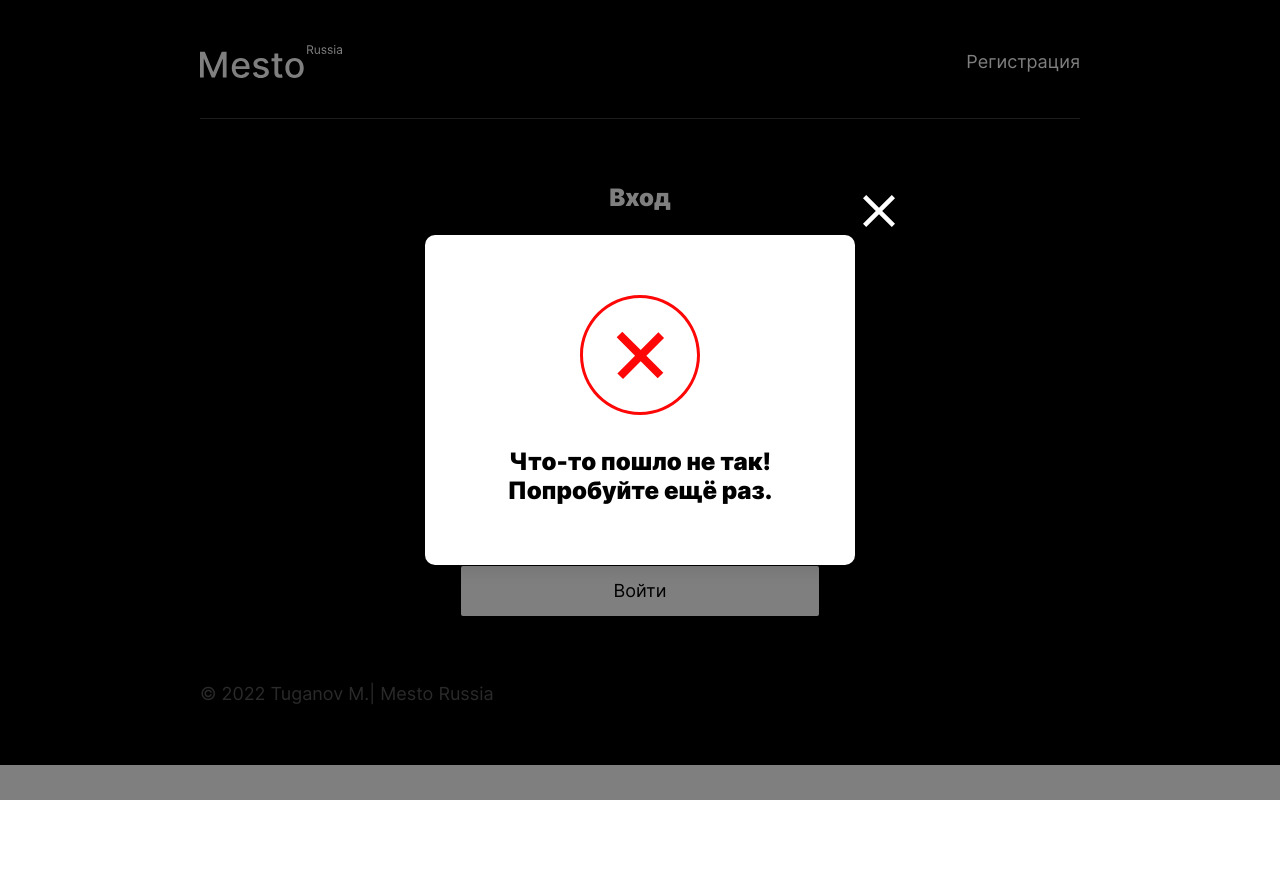
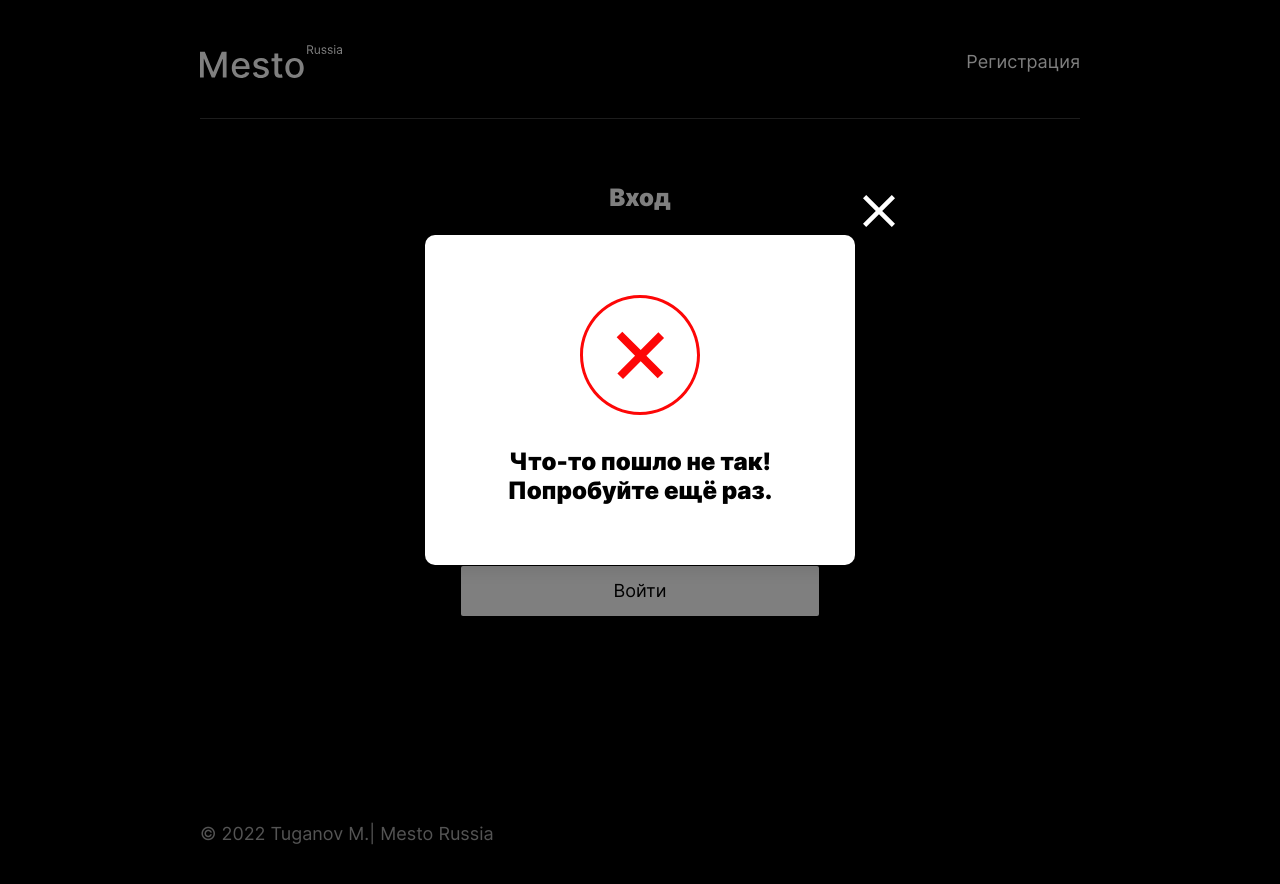
Before and after one commit to MTname/react-mesto-auth, a React app: page /sign-in in a window 1280 px wide. Both pictures are taken after typing "name@example.com", "Sample123" into the empty fields and a click on the button "Войти". Before the commit the page ends 800 px from the top, so only its background shows below. Built offline with nearby package versions, Linux system fonts and the light colour scheme; no server answers; a web font is replaced by a local one.

Commit message:
ПР12-second iteration

```diff
--- a/src/blocks/page/page.css
+++ b/src/blocks/page/page.css
@@ -3,6 +3,7 @@
     flex-direction: column;
     align-items: center;
     min-width: 320px;
+    min-height: 100vh;
     margin: 0 auto;
     padding: 45px 0 60px;
     font-family: 'Inter', Arial, sans-serif;
--- a/src/blocks/registration/registration.css
+++ b/src/blocks/registration/registration.css
@@ -5,5 +5,5 @@
     width: 88%;
     max-width: 358px;
     margin: 0;
-
+    flex-grow: 1;
 }
--- a/src/components/App.js
+++ b/src/components/App.js
@@ -1,5 +1,5 @@
 import 'index.css';
-import React, { useCallback } from "react";
+import { useCallback, useEffect, useState } from 'react';
 import { useHistory } from "react-router";
 import { Redirect, Route, Switch } from "react-router-dom";
 import { CurrentUserContext } from "../contexts/CurrentUserContext";
@@ -19,34 +19,35 @@ import Register from "./Register";
 
 function App() {
 
-    const [cards, setCards] = React.useState([]);
-    const [currentUser, setCurrentUser] = React.useState({});
-    const [successReg, setSuccessReg] = React.useState(false);
-    const [email, setEmail] = React.useState('');
+    const [cards, setCards] = useState([]);
+    const [currentUser, setCurrentUser] = useState({});
+    const [successReg, setSuccessReg] = useState(false);
+    const [loggedIn, setLoggedIn] = useState(false);
+    const [email, setEmail] = useState('');
 
     const history = useHistory();
 
-    const [isEditAvatarPopupOpen, setEditAvatarPopupOpen] = React.useState(false);
+    const [isEditAvatarPopupOpen, setEditAvatarPopupOpen] = useState(false);
     const handleEditAvatarClick = () => {
         setEditAvatarPopupOpen(!isEditAvatarPopupOpen);
     };
 
-    const [isEditProfilePopupOpen, setEditProfilePopupOpen] = React.useState(false);
+    const [isEditProfilePopupOpen, setEditProfilePopupOpen] = useState(false);
     const handleEditProfileClick = () => {
         setEditProfilePopupOpen(!isEditProfilePopupOpen);
     };
 
-    const [isAddPlacePopupOpen, setAddPlacePopupOpen] = React.useState(false);
+    const [isAddPlacePopupOpen, setAddPlacePopupOpen] = useState(false);
     const handleAddPlaceClick = () => {
         setAddPlacePopupOpen(!isAddPlacePopupOpen);
     };
 
-    const [selectedCard, setSelectedCard] = React.useState(null);
+    const [selectedCard, setSelectedCard] = useState(null);
     const handleCardClick = (card) => {
         setSelectedCard(card);
     };
 
-    const [isTooltipPopupOpen, setIsTooltipPopupOpen] = React.useState(false);
+    const [isTooltipPopupOpen, setIsTooltipPopupOpen] = useState(false);
 
     const closeAllPopups = () => {
         setEditAvatarPopupOpen(false);
@@ -58,7 +59,7 @@ function App() {
 
     // декларативное закрытие на Esc
     const isOpen = isEditAvatarPopupOpen || isEditProfilePopupOpen || isAddPlacePopupOpen || selectedCard || isTooltipPopupOpen;
-    React.useEffect(() => {
+    useEffect(() => {
         function handleEscClose(event) {
             if(event.key === 'Escape') {
                 closeAllPopups();
@@ -72,7 +73,6 @@ function App() {
         }
     }, [isOpen]);
 
-    const [loggedIn, setLoggedIn] = React.useState(false);
     const loginUser = useCallback(() => {
         setLoggedIn(true);
     }, []);
@@ -123,7 +123,7 @@ function App() {
     };
 
     // загрузка данных пользователя
-    React.useEffect(() => {
+    useEffect(() => {
         if (loggedIn) {
             api.getUser()
             .then((res) => setCurrentUser(res))
@@ -133,7 +133,7 @@ function App() {
     }, [loggedIn]);
 
     // загрузка карточек
-    React.useEffect(() => {
+    useEffect(() => {
         if (loggedIn) {
             api.getCards()
             .then((res) => setCards(res))
@@ -186,17 +186,19 @@ function App() {
         .catch((err) => console.log(err));
     }
 
-    React.useEffect(() => {
+    useEffect(() => {
         const jwt = localStorage.getItem('jwt');
         if (jwt) {
-            auth.checkToken(jwt).then((res) => { // проверяем токен пользователя
+            auth.checkToken(jwt)
+            .then((res) => { // проверяем токен пользователя
                 if (res) {
                     const email = (res.data.email);
                     setEmail(email);
                     loginUser();
                     history.push("/");
                 }
-            });
+            })
+            .catch((err) => console.log(err));
           }
     }, [loginUser, history, loggedIn]);
 
--- a/src/components/InfoTooltip.js
+++ b/src/components/InfoTooltip.js
@@ -6,19 +6,17 @@ const InfoTooltip = ({ isOpen, onClose, successReg }) => {
 
     return (
         <div className={`popup popup_type_tooltip ${isOpen ? "popup_active" : ''}`} onClick={onClose} >
-            {successReg
-                ?
-                <div className="popup__box" onClick={(event) => {event.stopPropagation()}}>
-                    <button className="popup__close-button" onClick={onClose} type="button"></button>
-                    <img className="popup__imgTooltip" alt="Успешная регистрация" src={imgOK}/>
-                    <h2 className="popup__title popup__title_tooltip">Вы успешно зарегистрировались!</h2>
-                </div>
-                :
-                <div className="popup__box" onClick={(event) => {event.stopPropagation()}}>
-                    <button className="popup__close-button" onClick={onClose} type="button"></button>
-                    <img className="popup__imgTooltip" alt="Ошибка регистрации" src={imgFAIL}/>
-                    <h2 className="popup__title popup__title_tooltip">Что-то пошло не так! Попробуйте ещё раз.</h2>
-                </div>
+            {<div className="popup__box" onClick={(event) => {event.stopPropagation()}}>
+                <button className="popup__close-button" onClick={onClose} type="button"></button>
+                <img
+                    className="popup__imgTooltip"
+                    alt={successReg ? "Успешная регистрация" : "Ошибка регистрации"}
+                    src={successReg ? imgOK : imgFAIL}
+                />
+                <h2 className="popup__title popup__title_tooltip">
+                    {successReg ? "Вы успешно зарегистрировались!" : "Что-то пошло не так! Попробуйте ещё раз."}
+                </h2>
+            </div>
             }
         </div>
     );
--- a/src/utils/auth.js
+++ b/src/utils/auth.js
@@ -9,7 +9,6 @@ function checkResponse(res) {
       return Promise.reject(err);
     });
 }
-
 
 export const register = (email, password) => {
     return fetch(`${BASE_URL}/signup`, {
```
Also changed, not shown: README.md.
